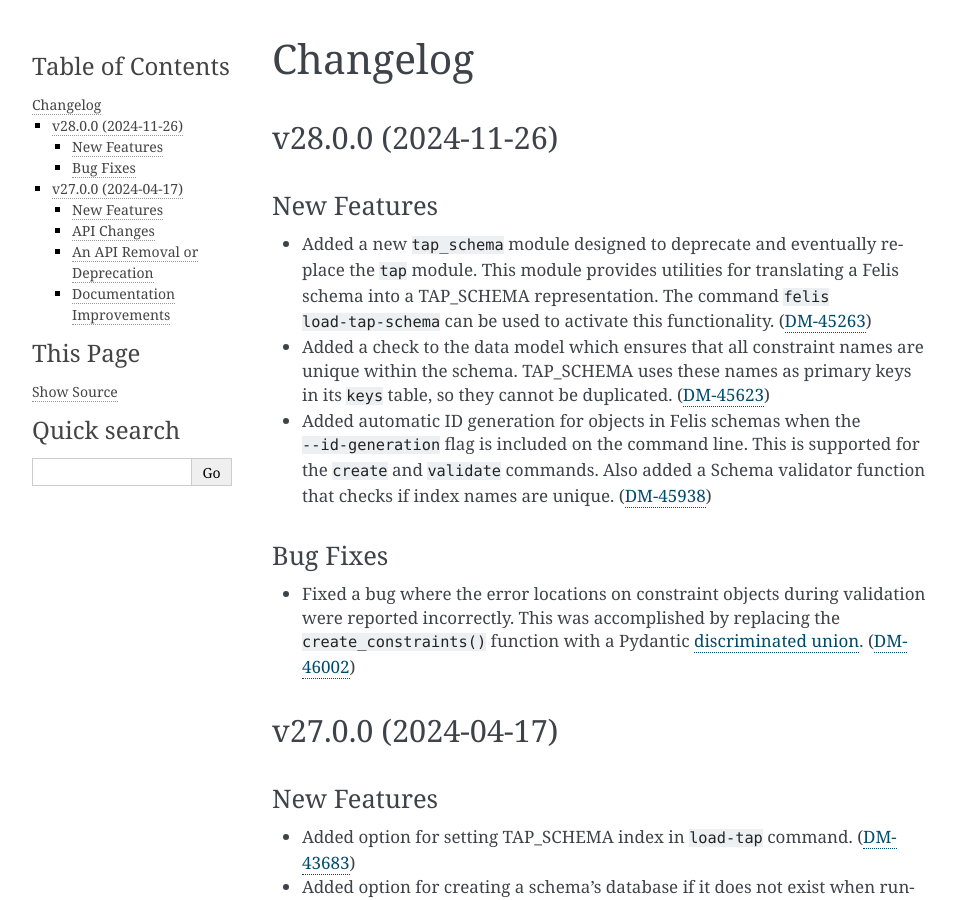
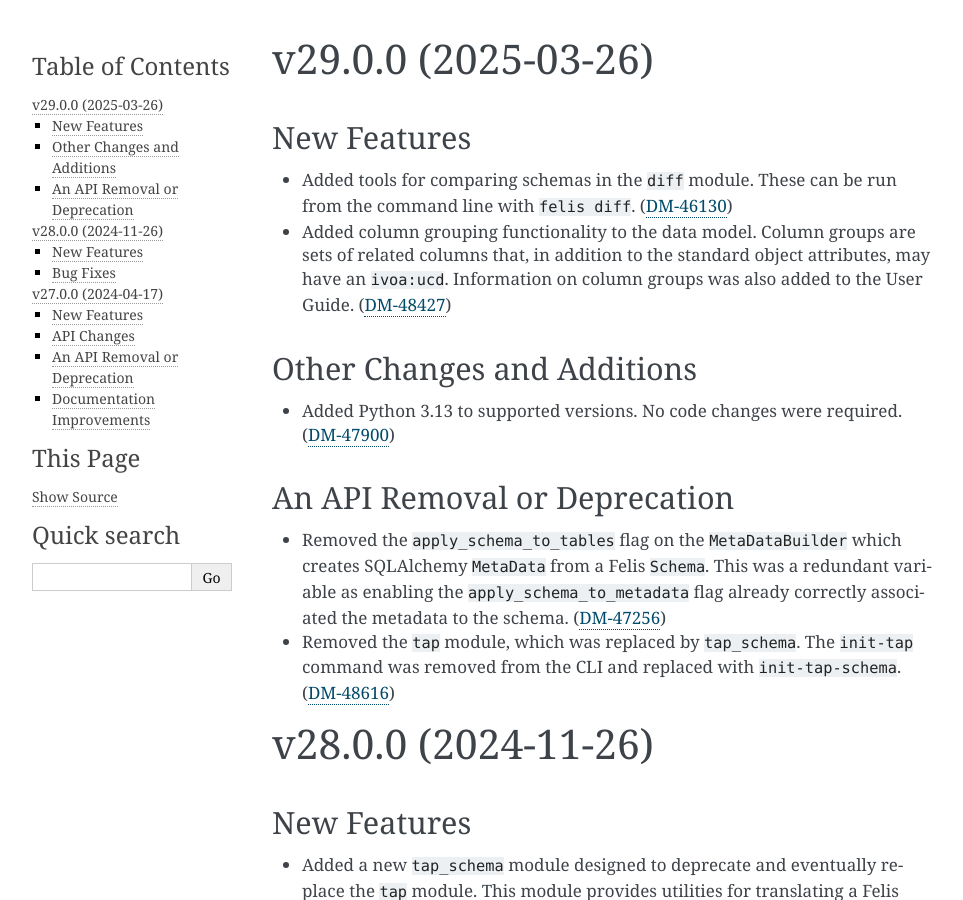
Before and after one commit to lsst/felis, a Sphinx documentation site: the page built from docs/CHANGES.rst, in a window 1280 px wide and 900 px high. Shown: the whole window, without its empty margins (148-1111 px from the left). Built offline with Sphinx 7.4.7, drawn with Linux system fonts in a browser that asks for light colours.

Commit message:
Make release notes for v29

```diff
--- a/docs/CHANGES.rst
+++ b/docs/CHANGES.rst
@@ -1,6 +1,30 @@
-#########
-Changelog
-#########
+v29.0.0 (2025-03-26)
+====================
+
+New Features
+------------
+
+- Added tools for comparing schemas in the ``diff`` module.
+  These can be run from the command line with ``felis diff``. (`DM-46130 <https://jira.lsstcorp.org/browse/DM-46130>`_)
+- Added column grouping functionality to the data model.
+  Column groups are sets of related columns that, in addition to the standard object attributes, may have an ``ivoa:ucd``.
+  Information on column groups was also added to the User Guide. (`DM-48427 <https://jira.lsstcorp.org/browse/DM-48427>`_)
+
+
+Other Changes and Additions
+---------------------------
+
+- Added Python 3.13 to supported versions.
+  No code changes were required. (`DM-47900 <https://jira.lsstcorp.org/browse/DM-47900>`_)
+
+
+An API Removal or Deprecation
+-----------------------------
+
+- Removed the ``apply_schema_to_tables`` flag on the ``MetaDataBuilder`` which creates SQLAlchemy ``MetaData`` from a Felis ``Schema``.
+  This was a redundant variable as enabling the ``apply_schema_to_metadata`` flag already correctly associated the metadata to the schema. (`DM-47256 <https://jira.lsstcorp.org/browse/DM-47256>`_)
+- Removed the ``tap`` module, which was replaced by ``tap_schema``.
+  The ``init-tap`` command was removed from the CLI and replaced with ``init-tap-schema``. (`DM-48616 <https://jira.lsstcorp.org/browse/DM-48616>`_)
 
 v28.0.0 (2024-11-26)
 ====================
--- a/docs/changes/DM-46130.feature.rst
+++ /dev/null
@@ -1,2 +0,0 @@
-Added tools for comparing schemas in the ``diff`` module.
-These can be run from the command line using ``felis diff``.
--- a/docs/changes/DM-47256.removal.rst
+++ /dev/null
@@ -1,2 +0,0 @@
-Removed the ``apply_schema_to_tables`` flag on the ``MetaDataBuilder``.
-This variable was redundant as ``apply_schema_to_metadata`` flag already correctly associated the metadata to the schema.
--- a/docs/changes/DM-47900.misc.rst
+++ /dev/null
@@ -1,2 +0,0 @@
-Added Python 3.13 to supported versions.
-No code changes were required.
--- a/docs/changes/DM-48427.feature.rst
+++ /dev/null
@@ -1,3 +0,0 @@
-Added column grouping functionality to the data model.
-Column groups are sets of related columns that may have an ``ivoa:ucd``, in addition to the standard object attributes.
-Additional information on column groups was added to the User Guide.
--- a/docs/changes/DM-48616.removal.rst
+++ /dev/null
@@ -1,2 +0,0 @@
-Removed the ``tap`` module, which was replaced by ``tap_schema``.
-The ``init-tap`` command was removed and replaced with ``init-tap-schema``.
```
